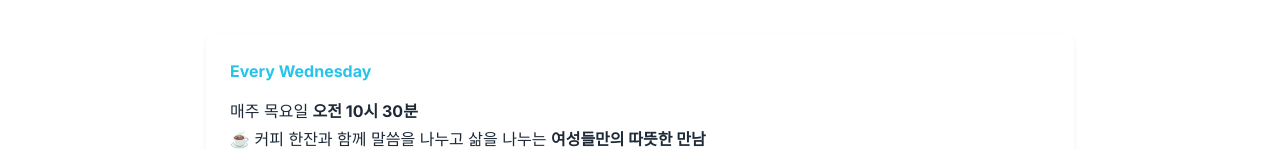
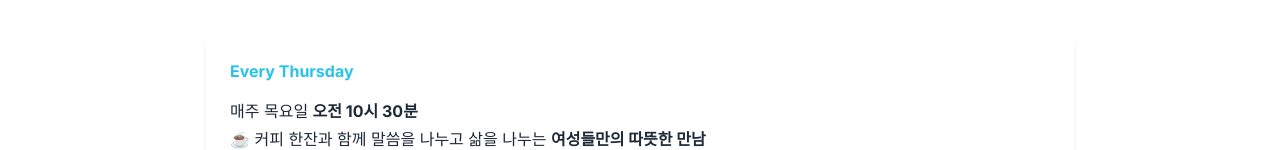
Before and after one commit to bumvino/theSTORY, a Next.js app: page /ministries/women in a window 1280 px wide. Shown: the part 186-336 px from the top of the page. Built offline with nearby package versions, Linux system fonts and the light colour scheme.

Commit message:
Update website

```diff
--- a/app/ministries/women/page.js
+++ b/app/ministries/women/page.js
@@ -15,7 +15,7 @@ export default function WomenMinistryPage() {
                 {/* Schedule / Hero */}
                 <div className="worship-card" style={{ marginBottom: '1.25rem' }}>
                     <h3 style={{ color: '#28C3EA', marginTop: 0 }}>
-                        Every Wednesday
+                        Every Thursday
                     </h3>
                     <p style={{ margin: '0.25rem 0 0.25rem' }}>
                         매주 목요일 <strong>오전 10시 30분</strong>
```
